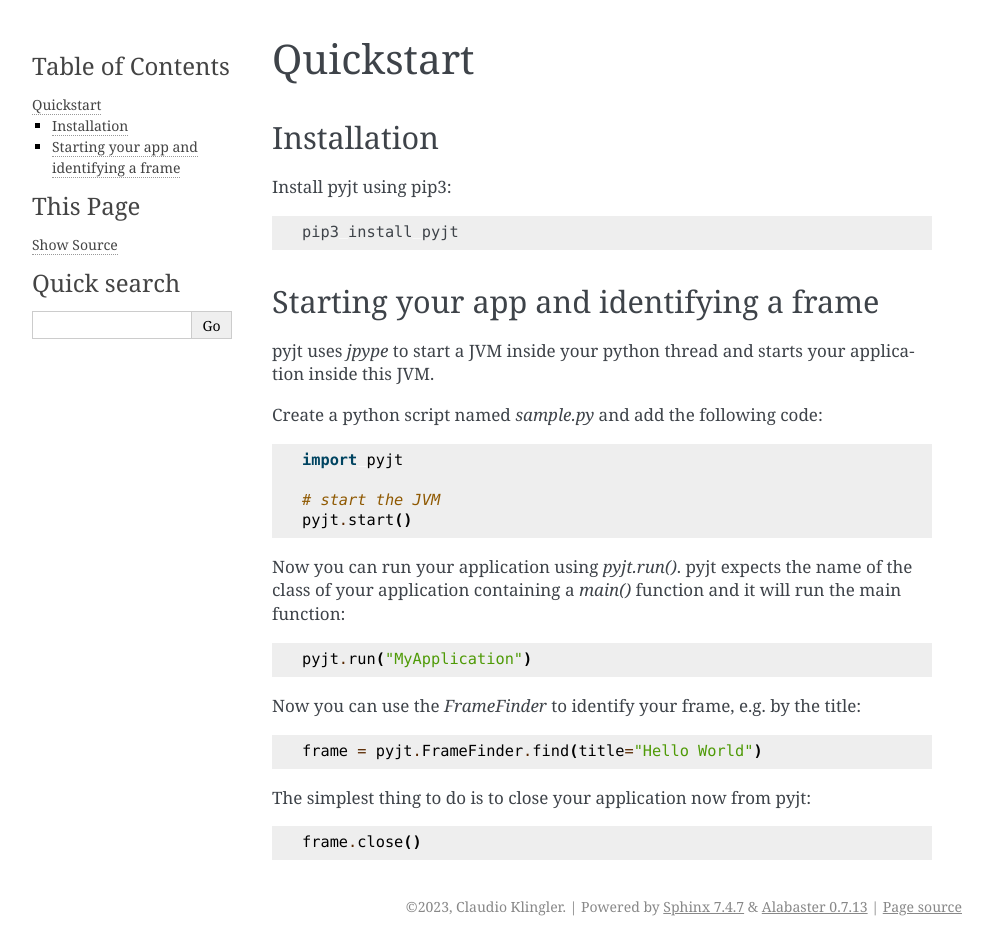
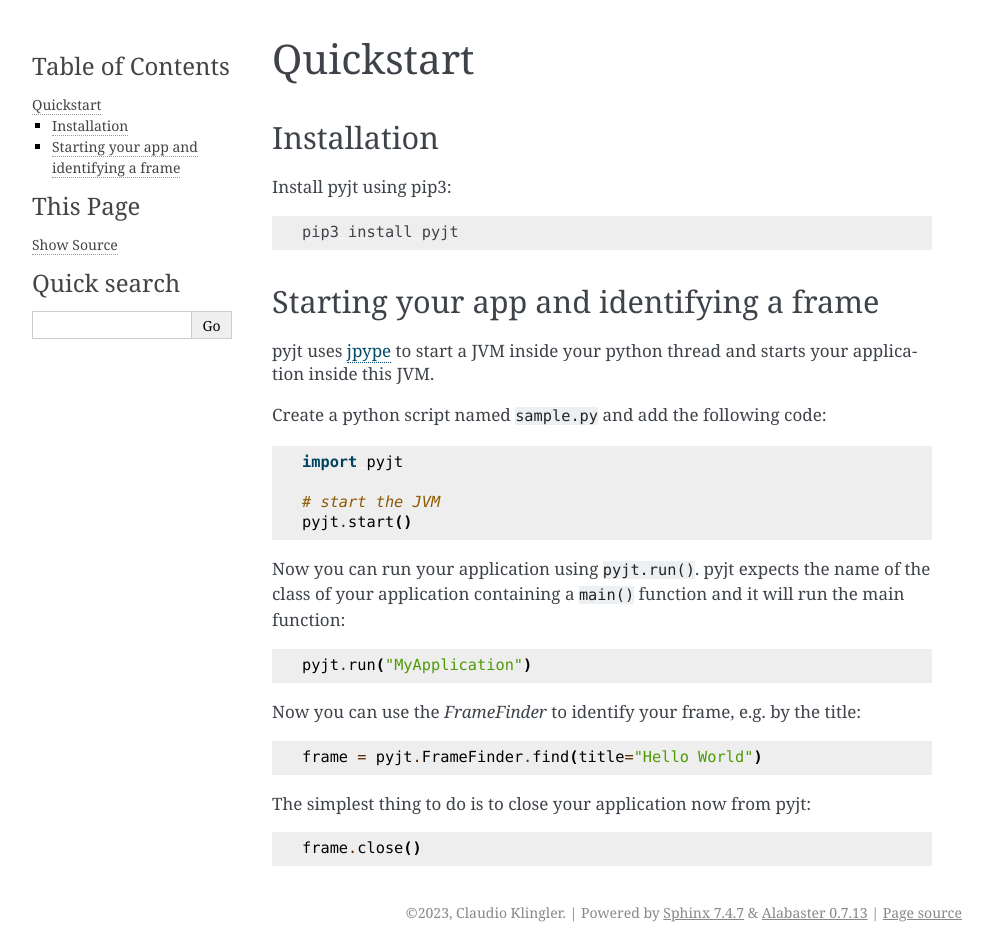
Before and after one commit to realtimeprojects/pyjt, a Sphinx documentation site: the page built from docs/quickstart.rst, in a window 1280 px wide. Shown: the whole page, without its empty margins (148-1141 px from the left). Built offline with Sphinx 7.4.7, drawn with Linux system fonts in a browser that asks for light colours.

```diff
--- a/docs/installation.rst
+++ b/docs/installation.rst
@@ -4,6 +4,6 @@ Installation
 pyjt is available as python package via pypi.org and
 can be installed using pip:
 
-.. code::bash
+.. code:: bash
 
     pip3 install pyjt
--- a/docs/introduction.rst
+++ b/docs/introduction.rst
@@ -9,6 +9,6 @@ pyjt offers classes to locate and control UI elements in frames.
 Features
 --------
 
--   Thread safe call of java ui components
--   Advanced locators to find ui compoments within the component tree
--   Simulate real user interactions by mouse and keyboard
+- Thread safe call of java ui components
+- Advanced locators to find ui compoments within the component tree
+- Simulate real user interactions by mouse and keyboard
--- a/docs/quickstart.rst
+++ b/docs/quickstart.rst
@@ -13,10 +13,10 @@ Install pyjt using pip3:
 Starting your app and identifying a frame
 -----------------------------------------
 
-pyjt uses `jpype` to start a JVM inside your python
+pyjt uses `jpype <https://github.com/jpype-project/jpype>`_ to start a JVM inside your python
 thread and starts your application inside this JVM.
 
-Create a python script named `sample.py` and add the following code:
+Create a python script named ``sample.py`` and add the following code:
 
 .. code:: python
 
@@ -25,9 +25,9 @@ Create a python script named `sample.py` and add the following code:
     # start the JVM
     pyjt.start()
 
-Now you can run your application using `pyjt.run()`. pyjt
+Now you can run your application using ``pyjt.run()``. pyjt
 expects the name of the class of your application containing
-a `main()` function and it will run the main function:
+a ``main()`` function and it will run the main function:
 
 .. code:: python
 
```
Also changed, not shown: README.md (+4 -0 lines).
